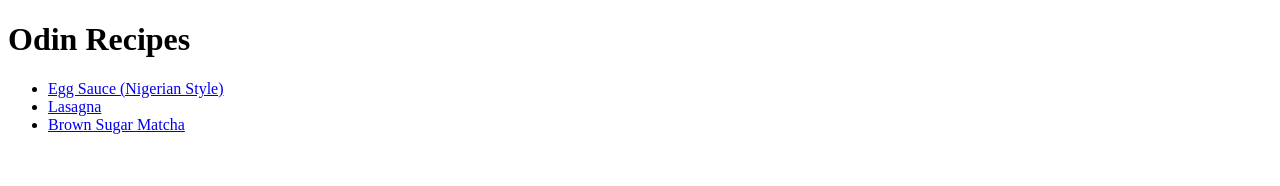
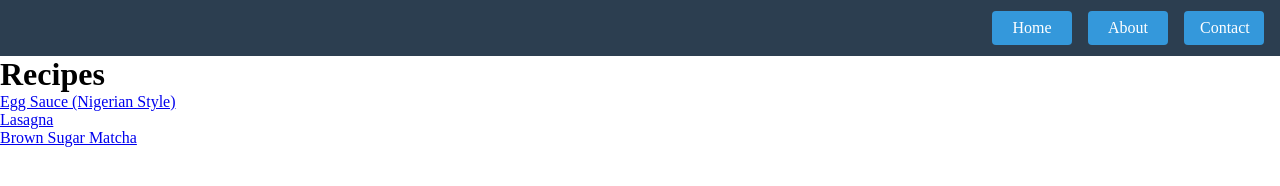
Before and after one commit to anekemuna/recipes, a plain HTML site: page index.html in a window 1280 px wide. Drawn offline with Linux system fonts and the light colour scheme.

Commit message:
Add navigation bar

```diff
--- a/index.html
+++ b/index.html
@@ -4,13 +4,28 @@
     <meta charset="UTF-8" />
     <meta name="viewport" content="width=device-width, intial-scale=1.0" />
     <title>Recipes</title>
+    <link rel="stylesheet" href="styles.css" />
   </head>
   <body>
-    <h1>Odin Recipes</h1>
+    <nav>
+      <div class="logo"></div>
+      <div class="nav-links">
+        <div><a href="./index.html">Home</a></div>
+        <div>About</div>
+        <div>Contact</div>
+      </div>
+    </nav>
+    <h1>Recipes</h1>
     <ul>
-        <li><a href="./recipes/egg-sauce-nigeria.html">Egg Sauce (Nigerian Style)</a></li>
-        <li><a href="./recipes/lasagna.html">Lasagna</a></li>
-        <li><a href="./recipes/brown-sugar-matcha.html">Brown Sugar Matcha</a></li>
+      <li>
+        <a href="./recipes/egg-sauce-nigeria.html"
+          >Egg Sauce (Nigerian Style)</a
+        >
+      </li>
+      <li><a href="./recipes/lasagna.html">Lasagna</a></li>
+      <li>
+        <a href="./recipes/brown-sugar-matcha.html">Brown Sugar Matcha</a>
+      </li>
     </ul>
   </body>
 </html>
--- /dev/null
+++ b/styles.css
@@ -0,0 +1,43 @@
+html {
+  box-sizing: border-box;
+}
+
+*,
+*::after,
+*::before {
+  box-sizing: inherit;
+  margin: 0;
+  padding: 0;
+}
+
+nav {
+  background-color: #2c3e50;
+  height: 3.5em;
+  display: flex;
+  align-items: center;
+  padding: 0 1em;
+}
+.nav-links {
+  display: flex;
+  gap: 1em;
+  margin-left: auto; /* pushes to the right */
+}
+
+.nav-links div {
+  background-color: #3498db;
+  color: white;
+  padding: 0.5em 1em;
+  border-radius: 4px;
+  width: 5em;
+  text-align: center;
+  cursor: pointer;
+  transition: background-color 0.3s ease;
+}
+
+.nav-links div:hover {
+  background-color: #2980b9;
+}
+.nav-links a {
+  text-decoration: none;
+  color: white;
+}
```
Also changed, not shown: recipes/brown-sugar-matcha.html (+9 -1 lines), recipes/egg-sauce-nigeria.html (+9 -1 lines), recipes/lasagna.html (+9 -1 lines).
